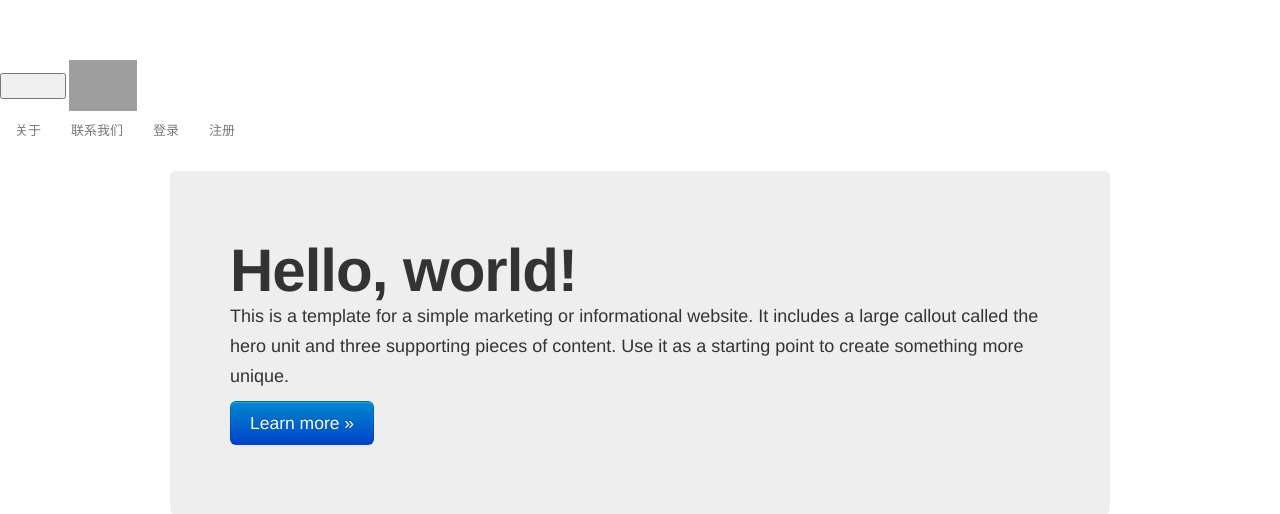
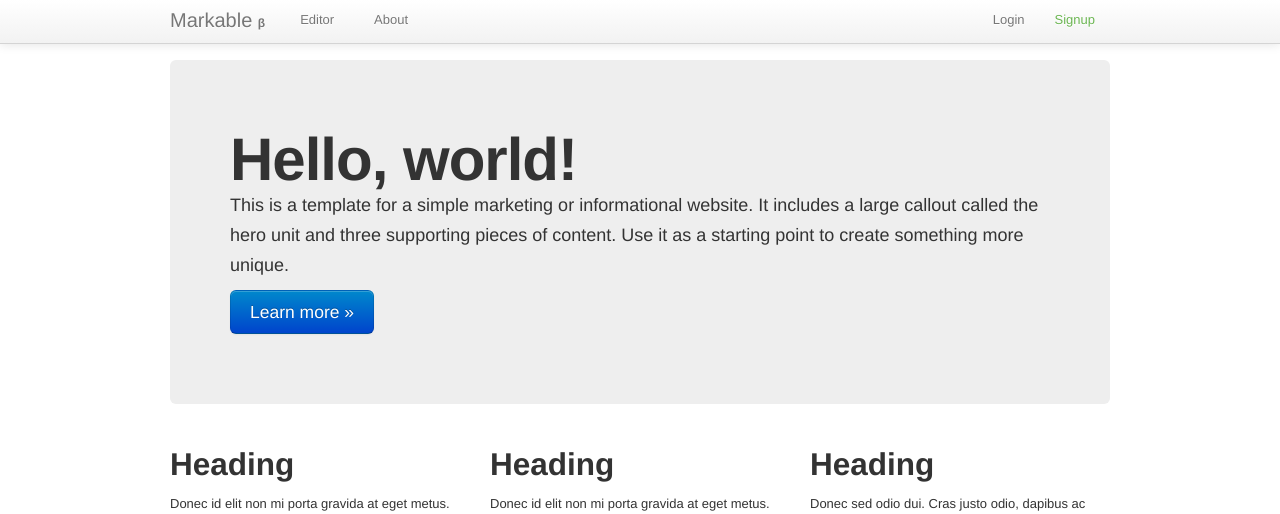
Before and after one commit to csl13/PersonalAssistant, a Django app: page / in a window 1280 px wide. Shown: the top 514 px of the page. Run offline with Django 3.2, Linux system fonts and the light colour scheme; some libraries are stand-ins or nearby versions; grey boxes are pictures that could not be loaded.

Commit message:
mod index.html

```diff
--- a/seapp/template/index.html
+++ b/seapp/template/index.html
@@ -22,28 +22,34 @@
     <script src="http://code.jquery.com/jquery.js"></script>
     <script src="static/bootstrap/js/bootstrap.min.js"></script>
     <!-- nav -->
-    <div class="navbar">
+<div class="navbar navbar-fixed-top">
+    <div class="navbar-inner">
         <div class="container">
-            <button type="button" class="navbar-toggle" data-toggle="collapse" data-target=".nav-collapse">
-                <span class="icon-bar"></span>
-                <span class="icon-bar"></span>
-                <span class="icon-bar"></span>
-            </button>
-            <a class="navbar-brand" href="/"><img src="https://d17f28g3dsa4vh.cloudfront.net/img/kippt-logo-r.png" width="68"></a>
-            <div class="nav-collapse collapse">
-                <ul class="nav">
-                    <!--<li><a href="/features/">Features</a></li>-->
-                    <li><a href="/about/">关于</a></li>
-                    <li><a href="/contact/">联系我们</a></li>
-                    <li class="sep"><li>
+            <a class="brand" href="/" style="font-size:20px;">Markable
+                <span style="font-size: 12px; margin-left: 0px; font-weight: bold;">β</span>
+            </a>
+            <ul class="nav">
+                <li>
+                    <a href="/editor/" class="nav_item">Editor</a>
+                </li>
+                <!--li><a href="/pricing">Pricing</a></li-->
+            </ul>
+            <ul class="nav">
+                <li>
+                    <a href="/about/" class="nav_item">About</a>
+                </li>
+            </ul>
 
-                    <li><a href="/login/">登录</a></li>
-                    <li class="signup"><a href="/signup/">注册</a></li>
+            <ul class="nav pull-right">
+                <li>
+                    <a href="/account/login/" class="nav_item">Login</a>
+                </li>
+                <li><a href="/account/signup/" style="color: #6cb653;" class="nav_item">Signup</a></li>
+            </ul>
 
-                </ul>
-            </div>
         </div>
     </div>
+</div>
 
     <div class="container">
 
```
